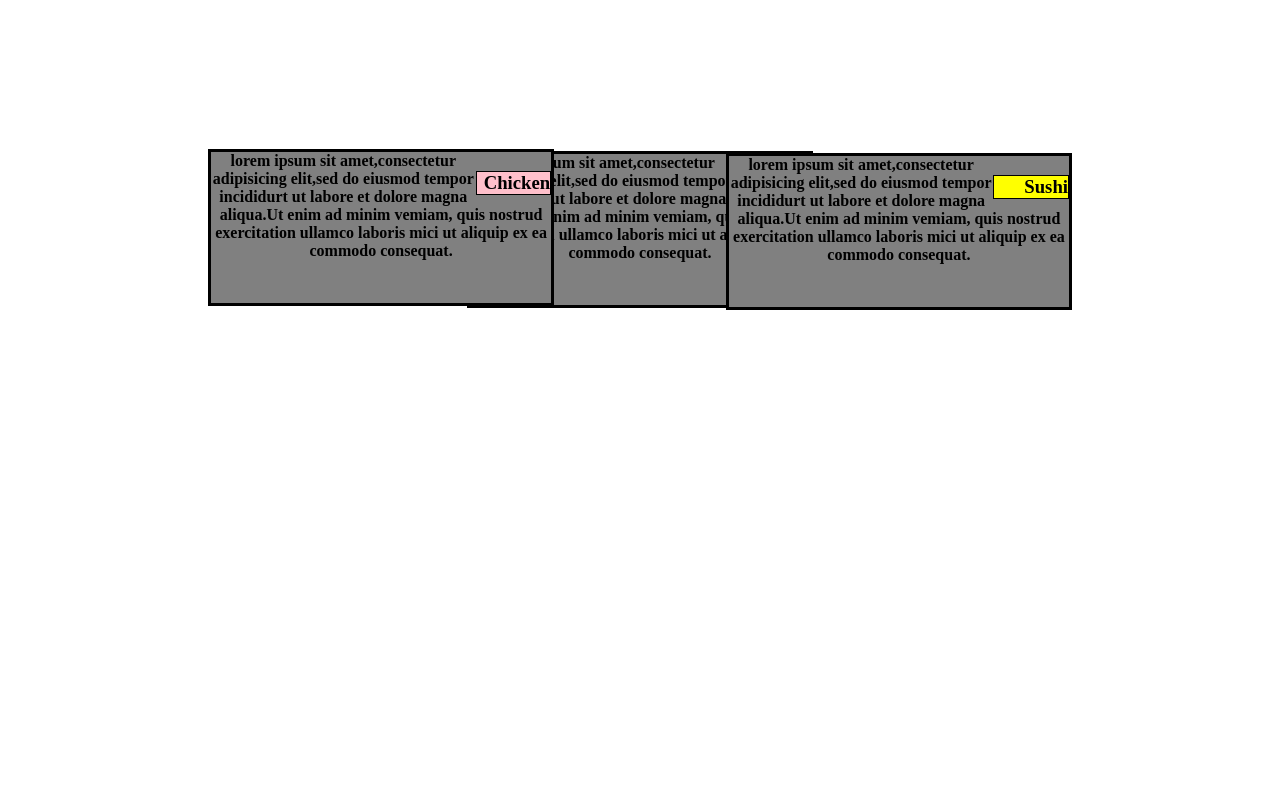
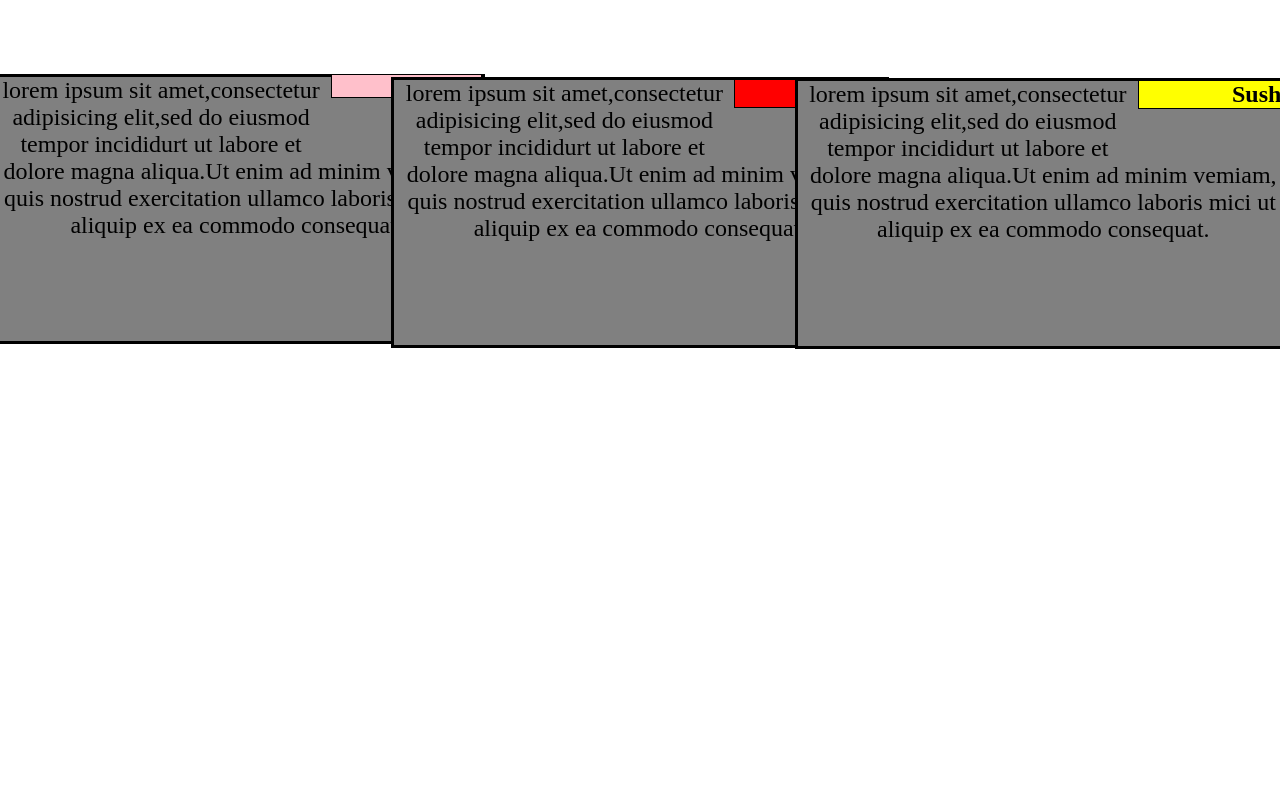
Before and after one commit to Ghada202/ghada1, a plain HTML site: page index.html in a window 1280 px wide. Shown: the part 73-863 px from the top of the page. Before the commit the page ends 800 px from the top, so only its background shows below. Drawn offline with Linux system fonts and the light colour scheme.

Commit message:
Add files via upload

```diff
--- a/index.html
+++ b/index.html
@@ -7,45 +7,45 @@
 			border:3px black solid;
 			background-color: grey;
 			text-align:center;
-			height: 4cm;
-			width: 9cm;
+			height: 7cm;
+			width: 13cm;
 		}
 		.brahem{
-			height: 1cm;
-			width: 2cm;
+			height: 2cm;
+			width: 4cm;
 			text-align: right;
 			float: right;
 		}
 
 	</style>
-			<h2 align="center"><b>Our Menu</b></h2>
-					<div class="ghada" style="position: relative; top: 155px; left:200px">
+			<h1 align="center"><b>Our Menu</b></h1>
+					<div class="ghada" style="position: relative;top: 67px; right: 20px">
 						<div class="brahem">
-					<p style="border:3px black"><b><h3 style="background-color: pink; border:1px black solid;text-align: right; bottom:22px">Chicken</h3></div>lorem ipsum sit amet,consectetur adipisicing elit,sed do eiusmod tempor incididurt ut labore et dolore
+					<p style="border:3px black"><h3 style="background-color: pink; border:1px black solid;text-align: right; position:relative;bottom: 22px"><b>Chicken</b></h3></div><font size="5pt">lorem ipsum sit amet,consectetur adipisicing elit,sed do eiusmod tempor incididurt ut labore et dolore
       			magna aliqua.Ut enim ad minim vemiam, quis nostrud exercitation ullamco laboris mici ut aliquip ex ea
       			commodo consequat.
-      		</b>
+      		</font>
       	</p>
       </div>
 
 
 
                  	<center>
-                 	<div class="ghada">
+                 	<div class="ghada" style="position: relative;bottom: 200px">
                  		<div class="brahem">
-					<p style="border:3px black"><b><h3 style="background-color: red;border:1px black solid;text-align: right; bottom:20px">Beef</h3></div>lorem ipsum sit amet,consectetur adipisicing elit,sed do eiusmod tempor incididurt ut labore et dolore
+					<p style="border:3px black"><font size="5pt"><h3 style="background-color: red;border:1px black solid;text-align: right; position: relative;bottom: 20px"><b>Beef</b></h3></div>lorem ipsum sit amet,consectetur adipisicing elit,sed do eiusmod tempor incididurt ut labore et dolore
       			magna aliqua.Ut enim ad minim vemiam, quis nostrud exercitation ullamco laboris mici ut aliquip ex ea
       			commodo consequat.
-      		</b>
+      	</font>
       	</p>
       </div>
 </center>
 
-                    <div class="ghada" style="float: right; position: relative;bottom: 155px;right:200px">
+                    <div class="ghada" style="float: right; position: relative;bottom: 470px; left: 20px">
                  		<div class="brahem">
-					<p style="border:3px black"><b><h3 style="background-color: yellow;border:1px black solid;text-align: right; bottom:20px">Sushi</h3></div>lorem ipsum sit amet,consectetur adipisicing elit,sed do eiusmod tempor incididurt ut labore et dolore
+					<p style="border:3px black"><font size="5pt"><h3 style="background-color: yellow;border:1px black solid;text-align: right;position: relative;bottom: 20px "><b>Sushi</b></h3></div>lorem ipsum sit amet,consectetur adipisicing elit,sed do eiusmod tempor incididurt ut labore et dolore
       			magna aliqua.Ut enim ad minim vemiam, quis nostrud exercitation ullamco laboris mici ut aliquip ex ea
       			commodo consequat.
-      		</b>
+      	</font>
       	</p>
       </div>
```
